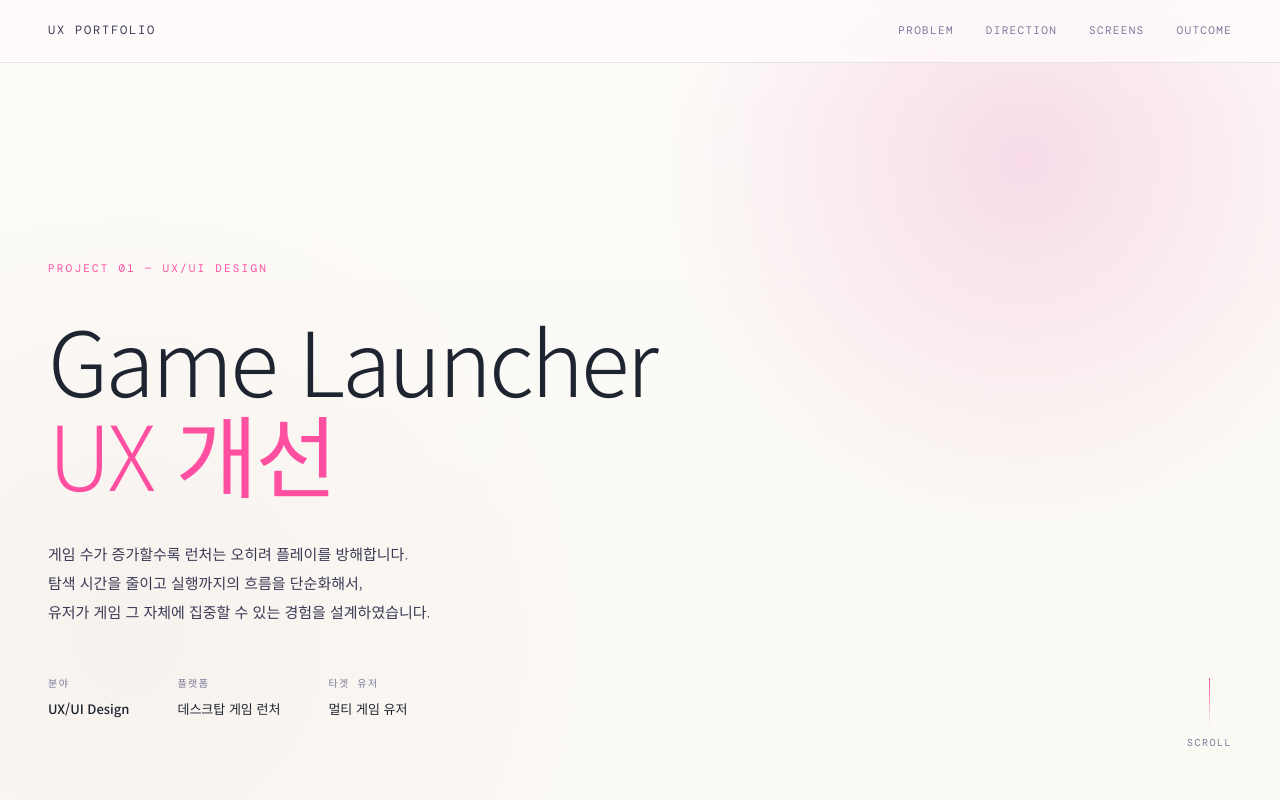
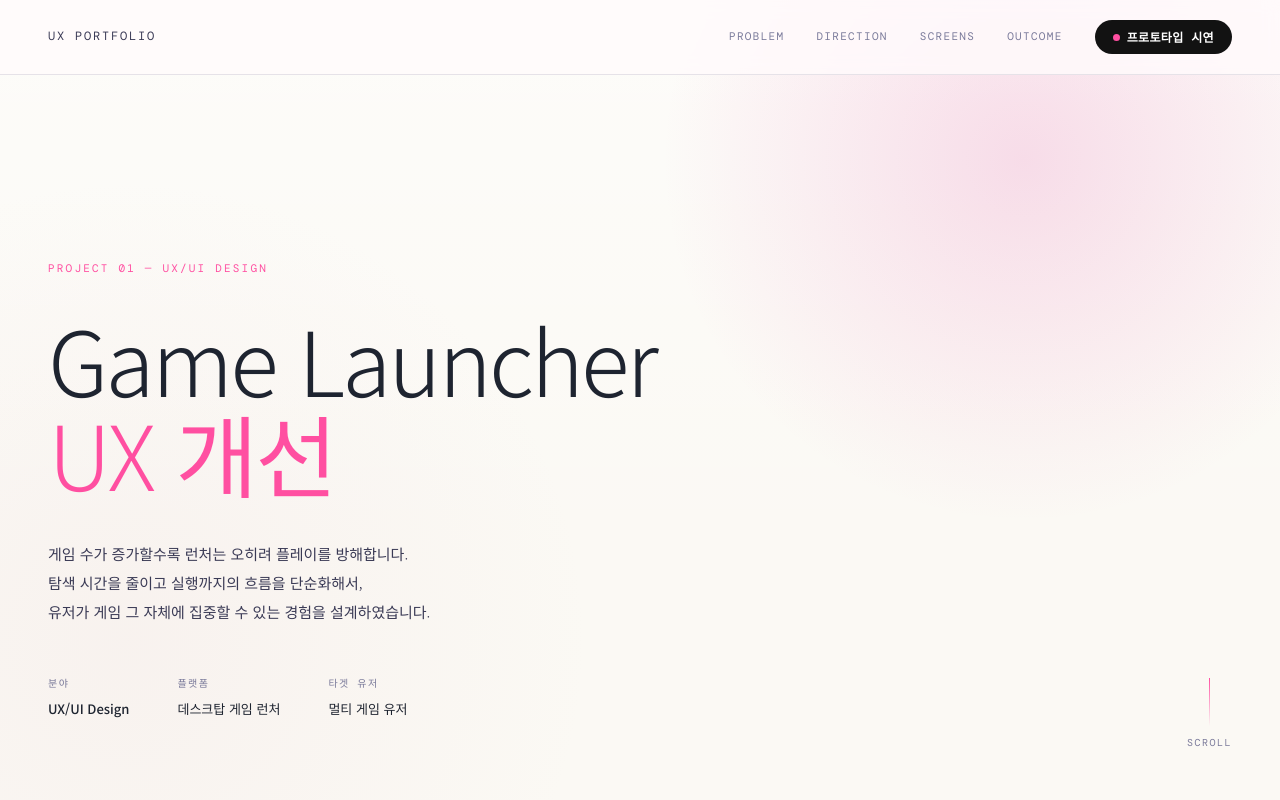
Before and after one commit to jessnnaa/jessnnaa.github.io, a website: page pages/ux-game-launcher.html in a window 1280 px wide. Shown: the top 800 px of the page. Drawn offline with nearby package versions, Linux system fonts and the light colour scheme; a web font is replaced by a local one.

Commit message:
프로토타입 시연 버튼 추가(추후 업데이트할지도)

```diff
--- a/pages/ux-game-launcher.html
+++ b/pages/ux-game-launcher.html
@@ -42,6 +42,9 @@
             <a href="#direction">Direction</a>
             <a href="#screens">Screens</a>
             <a href="#outcome">Outcome</a>
+            <button class="nav-prototype-btn" id="open-modal">
+                <span class="btn-dot"></span> 프로토타입 시연
+            </button>
         </div>
         </nav>
 
@@ -325,6 +328,12 @@
         <p style="color:var(--gray-3);">UX / UI Design</p>
         </footer>
 
+
+
+
+
+
+        <!-- SCRIPT -->
         <script>
         const observer = new IntersectionObserver((entries) => {
             entries.forEach(entry => {
@@ -335,7 +344,9 @@
         }, { threshold: 0.1 });
 
         document.querySelectorAll('section').forEach(s => observer.observe(s));
+
+        const overlay = document.getElementById('modal-overlay');
+
         </script>
-
     </body>
 </html>
--- a/scss/import/_nav.scss
+++ b/scss/import/_nav.scss
@@ -25,6 +25,7 @@ nav {
 
 .nav-links {
     display: flex;
+    align-items: center;
     gap: 2rem;
 }
 
@@ -41,3 +42,29 @@ nav {
 .nav-links a:hover {
     color: var(--accent);
 }
+
+.nav-prototype-btn {
+  display: inline-flex;
+  align-items: center;
+  gap: 7px;
+  background: #121212;
+  color: #fff;
+  font-family: var(--mono);
+  font-size: 12px;
+  font-weight: 600;
+  padding: 8px 18px;
+  border-radius: 100px;
+  border: none;
+  cursor: pointer;
+  letter-spacing: 0.03em;
+  transition: background 0.2s, transform 0.15s;
+}
+.nav-prototype-btn:hover { background: var(--accent); transform: scale(1.03); }
+.nav-prototype-btn .btn-dot {
+  width: 7px;
+  height: 7px;
+  border-radius: 50%;
+  background: var(--accent);
+  transition: background 0.2s;
+}
+.nav-prototype-btn:hover .btn-dot { background: #fff; }
--- a/scss/main.scss
+++ b/scss/main.scss
@@ -11,3 +11,5 @@
 @import "import/sections";
 
 @import "import/footer";
+
+@import "import/modal";
```
Also changed, not shown: css/main.css, scss/import/_modal.scss (added).
